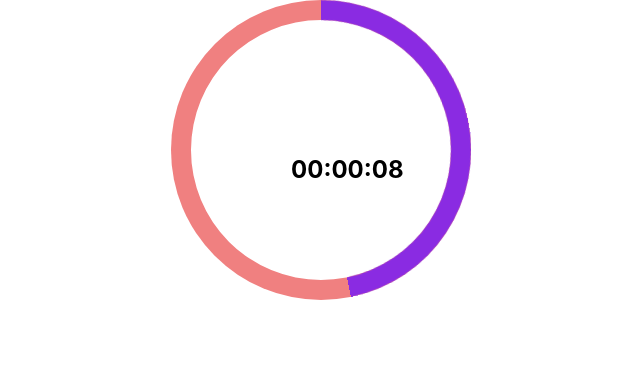
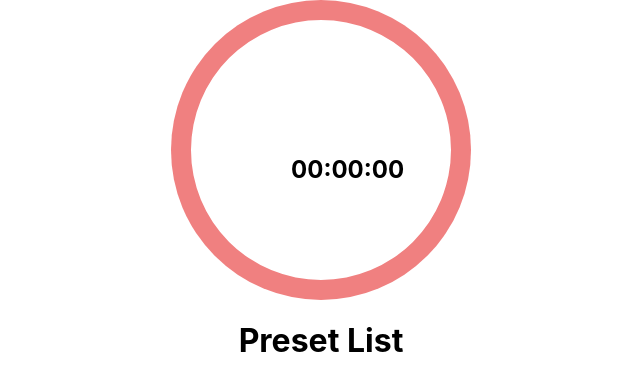
Before and after one commit to SofPan/lovely-earthquake, a React (Create React App) app in the folder client/: page / in a window 1280 px wide. Shown: the top 390 px of the page, without its empty margins (319-959 px from the left). Built offline with nearby package versions, Linux system fonts and the light colour scheme.

Commit message:
prepare App for duration state

```diff
--- a/client/src/App.js
+++ b/client/src/App.js
@@ -1,13 +1,21 @@
+import { useState } from 'react';
 import './App.css';
+import Presets from './components/Sessions/Presets';
 import Timer from './components/Timer/Timer'
 
 function App() {
+  const [duration, setDuration] = useState(0);
+
+  const handleUserInput = (input) => {
+    console.log(input)
+  }
   return (
     <div className="App">
       {/* <header className="App-header">
 
       </header> */}
-      <Timer />
+      <Timer duration={duration} />
+      <Presets />
     </div>
   );
 }
--- a/client/src/components/Sessions/Presets.jsx
+++ b/client/src/components/Sessions/Presets.jsx
@@ -1,6 +1,8 @@
 const Presets = () => {
   return(
-    <></>
+    <div>
+      <h1>Preset List</h1>
+    </div>
   )
 }
 
--- a/client/src/components/Timer/Timer.jsx
+++ b/client/src/components/Timer/Timer.jsx
@@ -2,10 +2,10 @@ import { useEffect, useState } from "react";
 
 import AnimatedBorder from "./AnimatedBorder";
 
-const Timer = () => {
-  const [time, setTime] = useState(15000);
+const Timer = (props) => {
+  const [time, setTime] = useState(props.duration || 0);
   // Set to the original user input duration for animated border timing
-  const initialTime = 15000;
+  const initialTime = props.duration || 0;
 
   useEffect(() => {
     // Maximum timer allowance is 8 hours
```
Also changed, not shown: 1 other file (tests, documents, lock files or other folders).
